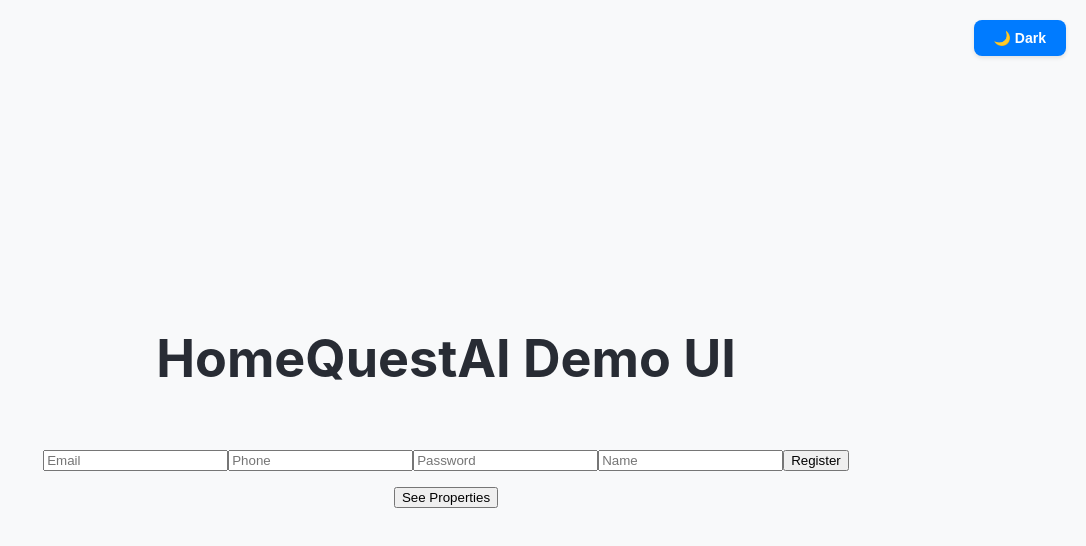
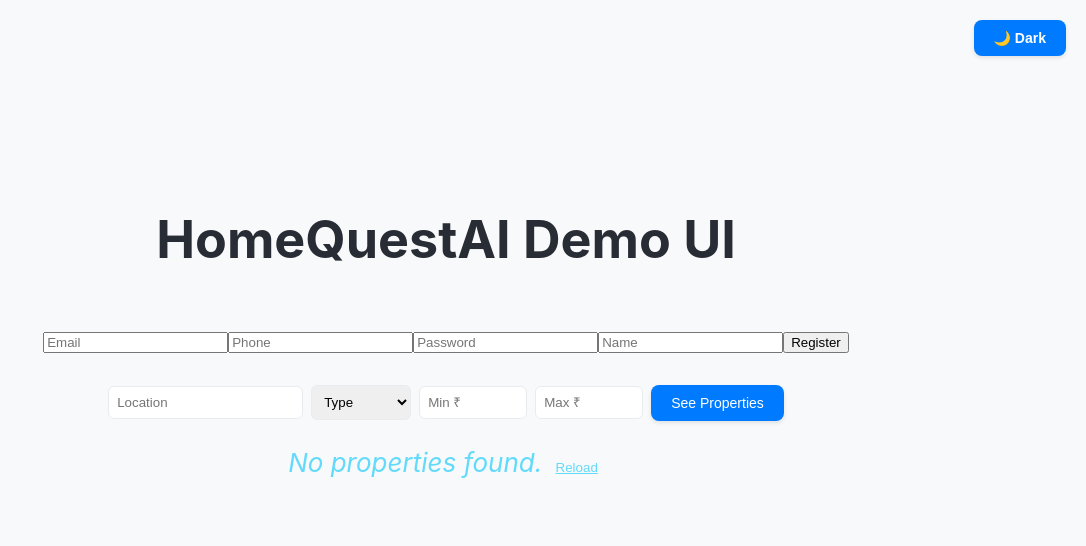
Before and after one commit to Workflow-Manager-admin/chennaihomenavigator-17395-de423468, a React (Create React App) app in the folder homequestai_frontend/: page / in a window 1280 px wide. Shown: the top 546 px of the page, without its empty margins (194-1280 px from the left). Built offline with nearby package versions, Linux system fonts and the light colour scheme; the HTML template or start-up script is replaced by a standard one.

Commit message:
CheckPoint

```diff
--- a/homequestai_frontend/src/App.js
+++ b/homequestai_frontend/src/App.js
@@ -22,6 +22,14 @@ function App() {
   });
   const [propertyList, setPropertyList] = useState([]);
   const [fetchErr, setFetchErr] = useState("");
+  const [isLoading, setIsLoading] = useState(false);
+  const [filters, setFilters] = useState({
+    location: "",
+    property_type: "",
+    min_price: "",
+    max_price: "",
+    // Future: add more filters as needed
+  });
   const [chatMsg, setChatMsg] = useState("");
   const [wsMessages, setWsMessages] = useState([]);
   const [activeChat, setActiveChat] = useState(null);
@@ -39,13 +47,22 @@ function App() {
   }
 
   // Fetch properties
+  // PUBLIC_INTERFACE
   async function fetchProperties() {
     setFetchErr("");
+    setIsLoading(true);
     try {
-      const props = await api.listProperties();
-      setPropertyList(props);
+      // Prepare filters object, remove empty keys for cleaner API requests
+      const filterReq = {};
+      Object.entries(filters).forEach(([k, v]) => {
+        if (v !== "") filterReq[k] = v;
+      });
+      const props = await api.listProperties(filterReq);
+      setPropertyList(Array.isArray(props) ? props : []);
     } catch (err) {
-      setFetchErr(err.message);
+      setFetchErr(err.message || "Could not fetch property listings.");
+    } finally {
+      setIsLoading(false);
     }
   }
 
@@ -114,21 +131,122 @@ function App() {
         {user && <div style={{ color: "var(--text-secondary)" }}>Logged in as: {user.email}</div>}
 
         {/* Fetch properties */}
-        <button onClick={fetchProperties}>See Properties</button>
-        {propertyList.length > 0 && (
-          <div>
-            <h2>Properties</h2>
-            <ul>
-              {propertyList.map((p) => (
-                <li key={p.id}>
-                  <strong>{p.title}</strong> ({p.property_type} / ₹{p.price})
-                  <br />
-                  <em>at {p.location}</em>
-                </li>
-              ))}
-            </ul>
-          </div>
-        )}
+        <div style={{ margin: "1rem 0" }}>
+          {/* --- FILTERS (extensible) --- */}
+          <form
+            style={{ display: "flex", gap: 8, flexWrap: "wrap", alignItems: "center", justifyContent: "center", marginBottom: 10 }}
+            onSubmit={e => {
+              e.preventDefault();
+              fetchProperties();
+            }}
+          >
+            <input
+              style={{ borderRadius: 6, border: "1px solid var(--border-color)", padding: "8px" }}
+              type="text"
+              placeholder="Location"
+              value={filters.location}
+              onChange={e => setFilters(f => ({ ...f, location: e.target.value }))}
+            />
+            <select
+              style={{ borderRadius: 6, border: "1px solid var(--border-color)", padding: "8px" }}
+              value={filters.property_type}
+              onChange={e => setFilters(f => ({ ...f, property_type: e.target.value }))}
+            >
+              <option value="">Type</option>
+              <option value="apartment">Apartment</option>
+              <option value="house">House</option>
+              <option value="villa">Villa</option>
+              <option value="plot">Plot</option>
+            </select>
+            <input
+              style={{ width: 90, borderRadius: 6, border: "1px solid var(--border-color)", padding: "8px" }}
+              type="number"
+              min="0"
+              placeholder="Min ₹"
+              value={filters.min_price}
+              onChange={e => setFilters(f => ({ ...f, min_price: e.target.value }))}
+            />
+            <input
+              style={{ width: 90, borderRadius: 6, border: "1px solid var(--border-color)", padding: "8px" }}
+              type="number"
+              min="0"
+              placeholder="Max ₹"
+              value={filters.max_price}
+              onChange={e => setFilters(f => ({ ...f, max_price: e.target.value }))}
+            />
+            <button className="theme-toggle" type="submit" style={{ position: "static", fontWeight: 500, borderRadius: 8 }}>
+              {isLoading ? "Loading..." : "See Properties"}
+            </button>
+          </form>
+        </div>
+
+        {/* PROPERTY LISTINGS */}
+        <div style={{ minHeight: 180 }}>
+          {isLoading && <div style={{ color: "var(--text-secondary)" }}>Loading properties...</div>}
+
+          {!isLoading && fetchErr && (
+            <div style={{ color: "crimson", margin: "10px 0" }}>{fetchErr}</div>
+          )}
+
+          {!isLoading && propertyList.length === 0 && !fetchErr && (
+            <div style={{ color: "var(--text-secondary)", fontStyle: "italic" }}>
+              No properties found.&nbsp;
+              <button style={{ background: "none", color: "var(--text-secondary)", border: "none", cursor: "pointer", textDecoration: "underline" }}
+                onClick={() => fetchProperties()}
+              >Reload</button>
+            </div>
+          )}
+          {!isLoading && propertyList.length > 0 && (
+            <div>
+              <h2 style={{ color: "var(--text-primary)", marginBottom: 14 }}>Properties</h2>
+              <div style={{
+                display: "flex",
+                flexWrap: "wrap",
+                gap: "20px",
+                justifyContent: "center", alignItems: "stretch"
+              }}>
+                {propertyList.map((p) => (
+                  <div
+                    key={p.id}
+                    style={{
+                      background: "var(--bg-secondary)",
+                      border: "1px solid var(--border-color)",
+                      borderRadius: 10,
+                      boxShadow: "0 2px 7px rgba(0,0,0,0.05)",
+                      padding: 16,
+                      width: 260,
+                      minHeight: 120,
+                      display: "flex",
+                      flexDirection: "column",
+                      justifyContent: "space-between"
+                    }}
+                  >
+                    <div>
+                      <div style={{ fontWeight: 700, fontSize: 18 }}>{p.title || <span style={{ color: "#aaa" }}>Untitled</span>}</div>
+                      <div style={{ fontSize: 14, color: "var(--text-secondary)", margin: "8px 0" }}>
+                        {p.property_type ? p.property_type.charAt(0).toUpperCase() + p.property_type.slice(1) : "Type Unknown"}
+                        {" · "}
+                        ₹{p.price?.toLocaleString?.() ?? p.price ?? "N/A"}
+                      </div>
+                      <div style={{ fontSize: 15, fontWeight: 500, color: "#6b8e75" }}>
+                        {p.location || <span style={{ color: "#aaa" }}>Location not specified</span>}
+                      </div>
+                      {p.description && (
+                        <div style={{ fontSize: 13, color: "var(--text-secondary)", marginTop: 5, marginBottom: 2 }}>
+                          {p.description?.slice(0, 75)}{p.description?.length > 75 ? "..." : ""}
+                        </div>
+                      )}
+                    </div>
+                    {/* Future: Add images/gallery when backend implements property media */}
+                    <div style={{ fontSize: 12, color: "#999", marginTop: 8 }}>
+                      Listed by {p.listed_by_name || `User #${p.listed_by || "?"}`}
+                    </div>
+                  </div>
+                ))}
+              </div>
+            </div>
+          )}
+        </div>
 
         {/* Chat */}
         {user && (
```
Also changed, not shown: 1 other file (tests, documents, lock files or other folders).
